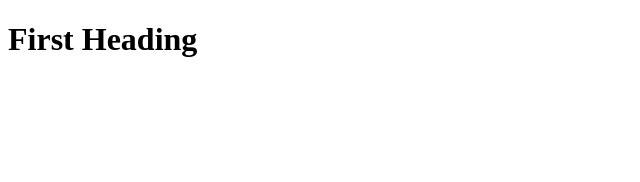
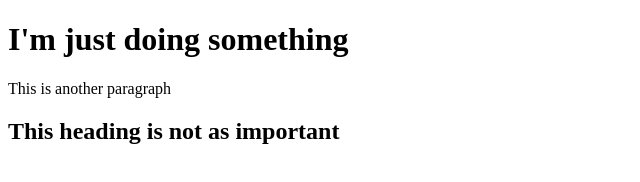
Before and after one commit to eddyescobar/html_test, a plain HTML site: page index.html in a window 1280 px wide. Shown: the whole page, without its empty margins (0-640 px from the left). Drawn offline with Linux system fonts and the light colour scheme.

Commit message:
Just practiced using elements

```diff
--- a/index.html
+++ b/index.html
@@ -1,11 +1,18 @@
 <!DOCTYPE html>
+
 <html lang="en">
-    <head>
-        <meta charset="utf-8">
-        <title>My "First" Webpage (not really)</title>
-    </head>
 
-    <body>
-        <h1>First Heading</h1>
-    </body>
+<!--This is a comment in HTML-->
+<head>
+    <meta charset="utf-8">
+    <title>Another practice title</title>
+</head>
+
+<body>
+    <h1>I'm just doing something</h1>
+    <p>
+        This is another paragraph
+    </p>
+    <h2>This heading is not as important</h2>
+</body>
 </html>
```
Also changed, not shown: lorem_ipsum.html (added, +16 -0 lines).
